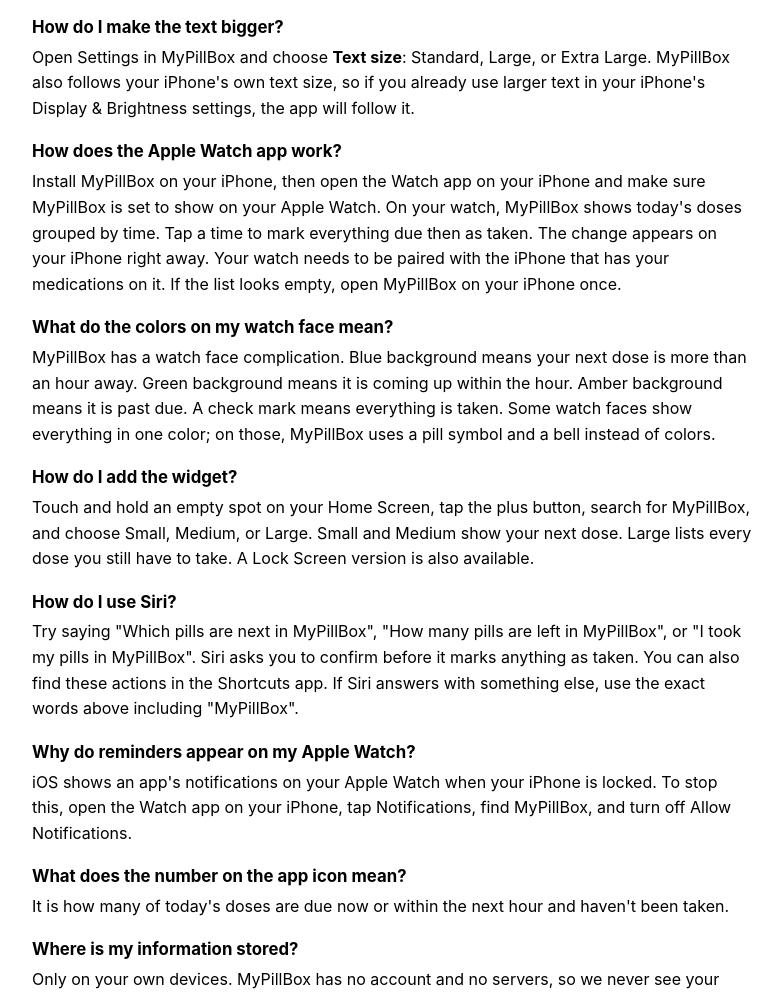
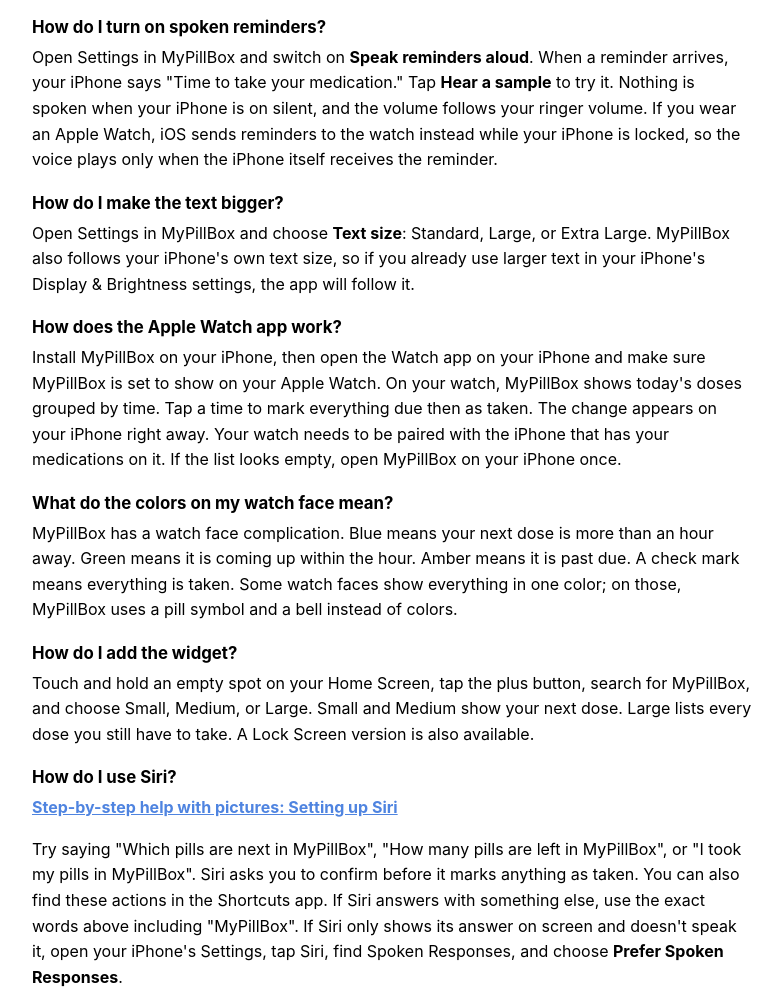
Before and after one commit to mypillbox-app/mypillbox, a plain HTML site: page index.html in a window 1280 px wide. Shown: the part 446-1439 px from the top of the page, without its empty margins (248-1030 px from the left). Drawn offline with Linux system fonts and the light colour scheme.

Commit message:
Revise reminders and add Siri setup link
Updated text for clarity and added links for Siri setup.

```diff
--- a/index.html
+++ b/index.html
@@ -27,6 +27,9 @@
 <h3>I'm not getting reminders.</h3>
 <p>Check three things. In MyPillBox, open Settings and make sure <strong>Medication Reminders</strong> is on. On your iPhone, open Settings, Notifications, MyPillBox, and make sure <strong>Allow Notifications</strong> is on. Finally, make sure the medication has a time set and hasn't been paused.</p>
 
+<h3>How do I turn on spoken reminders?</h3>
+<p>Open Settings in MyPillBox and switch on <strong>Speak reminders aloud</strong>. When a reminder arrives, your iPhone says "Time to take your medication." Tap <strong>Hear a sample</strong> to try it. Nothing is spoken when your iPhone is on silent, and the volume follows your ringer volume. If you wear an Apple Watch, iOS sends reminders to the watch instead while your iPhone is locked, so the voice plays only when the iPhone itself receives the reminder.</p>
+
 <h3>How do I make the text bigger?</h3>
 <p>Open Settings in MyPillBox and choose <strong>Text size</strong>: Standard, Large, or Extra Large. MyPillBox also follows your iPhone's own text size, so if you already use larger text in your iPhone's Display &amp; Brightness settings, the app will follow it.</p>
 
@@ -34,13 +37,14 @@
 <p>Install MyPillBox on your iPhone, then open the Watch app on your iPhone and make sure MyPillBox is set to show on your Apple Watch. On your watch, MyPillBox shows today's doses grouped by time. Tap a time to mark everything due then as taken. The change appears on your iPhone right away. Your watch needs to be paired with the iPhone that has your medications on it. If the list looks empty, open MyPillBox on your iPhone once.</p>
 
 <h3>What do the colors on my watch face mean?</h3>
-<p>MyPillBox has a watch face complication. Blue background means your next dose is more than an hour away. Green background means it is coming up within the hour. Amber background means it is past due. A check mark means everything is taken. Some watch faces show everything in one color; on those, MyPillBox uses a pill symbol and a bell instead of colors.</p>
+<p>MyPillBox has a watch face complication. Blue means your next dose is more than an hour away. Green means it is coming up within the hour. Amber means it is past due. A check mark means everything is taken. Some watch faces show everything in one color; on those, MyPillBox uses a pill symbol and a bell instead of colors.</p>
 
 <h3>How do I add the widget?</h3>
 <p>Touch and hold an empty spot on your Home Screen, tap the plus button, search for MyPillBox, and choose Small, Medium, or Large. Small and Medium show your next dose. Large lists every dose you still have to take. A Lock Screen version is also available.</p>
 
 <h3>How do I use Siri?</h3>
-<p>Try saying "Which pills are next in MyPillBox", "How many pills are left in MyPillBox", or "I took my pills in MyPillBox". Siri asks you to confirm before it marks anything as taken. You can also find these actions in the Shortcuts app. If Siri answers with something else, use the exact words above including "MyPillBox".</p>
+<p><a href="siri.html"><strong>Step-by-step help with pictures: Setting up Siri</strong></a></p>
+<p>Try saying "Which pills are next in MyPillBox", "How many pills are left in MyPillBox", or "I took my pills in MyPillBox". Siri asks you to confirm before it marks anything as taken. You can also find these actions in the Shortcuts app. If Siri answers with something else, use the exact words above including "MyPillBox". If Siri only shows its answer on screen and doesn't speak it, open your iPhone's Settings, tap Siri, find Spoken Responses, and choose <strong>Prefer Spoken Responses</strong>.</p>
 
 <h3>Why do reminders appear on my Apple Watch?</h3>
 <p>iOS shows an app's notifications on your Apple Watch when your iPhone is locked. To stop this, open the Watch app on your iPhone, tap Notifications, find MyPillBox, and turn off Allow Notifications.</p>
@@ -58,6 +62,7 @@
 <p>Delete the app from your device. That removes all of its data. You can also delete a single medication from its edit page.</p>
 
 <h2>More</h2>
+<p><a href="siri.html">Setting up Siri</a></p>
 <p><a href="privacy.html">Privacy policy</a></p>
 <p style="opacity:0.7">MyPillBox is a reminder and record-keeping tool. It does not give medical advice. Always follow the instructions of your doctor or pharmacist.</p>
 </body>
```
